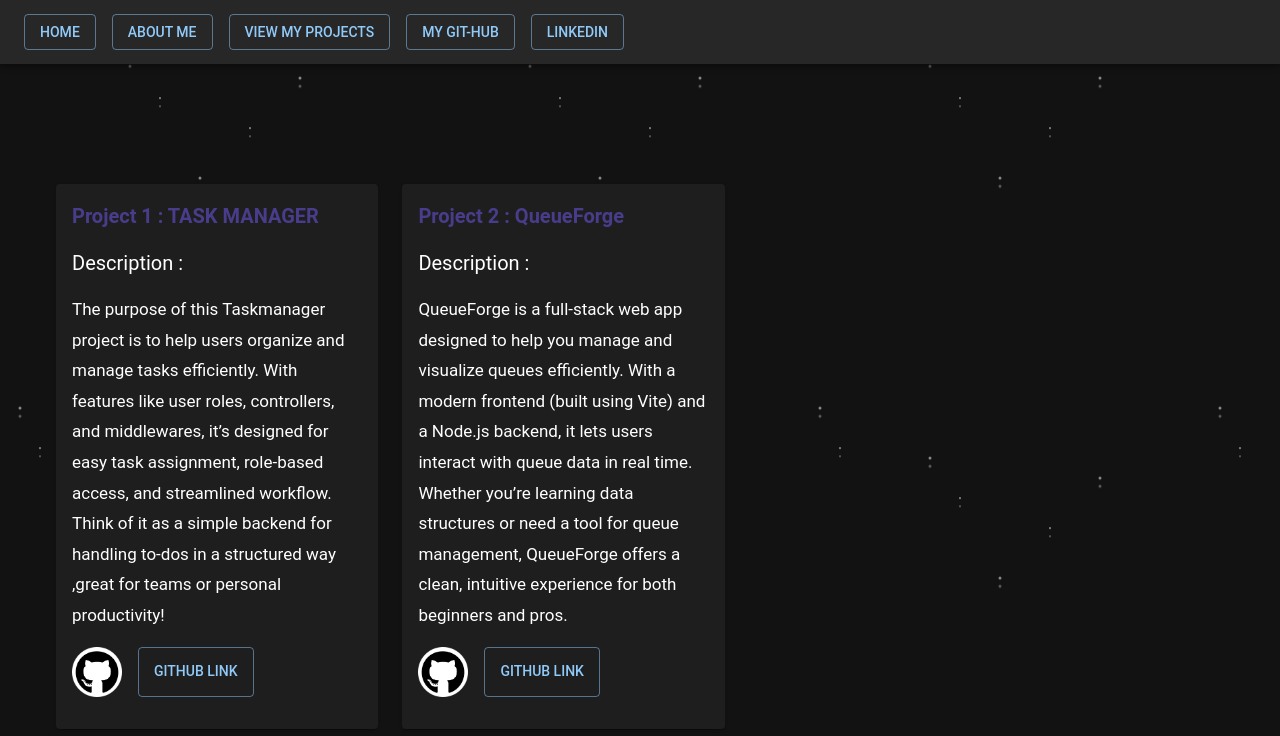
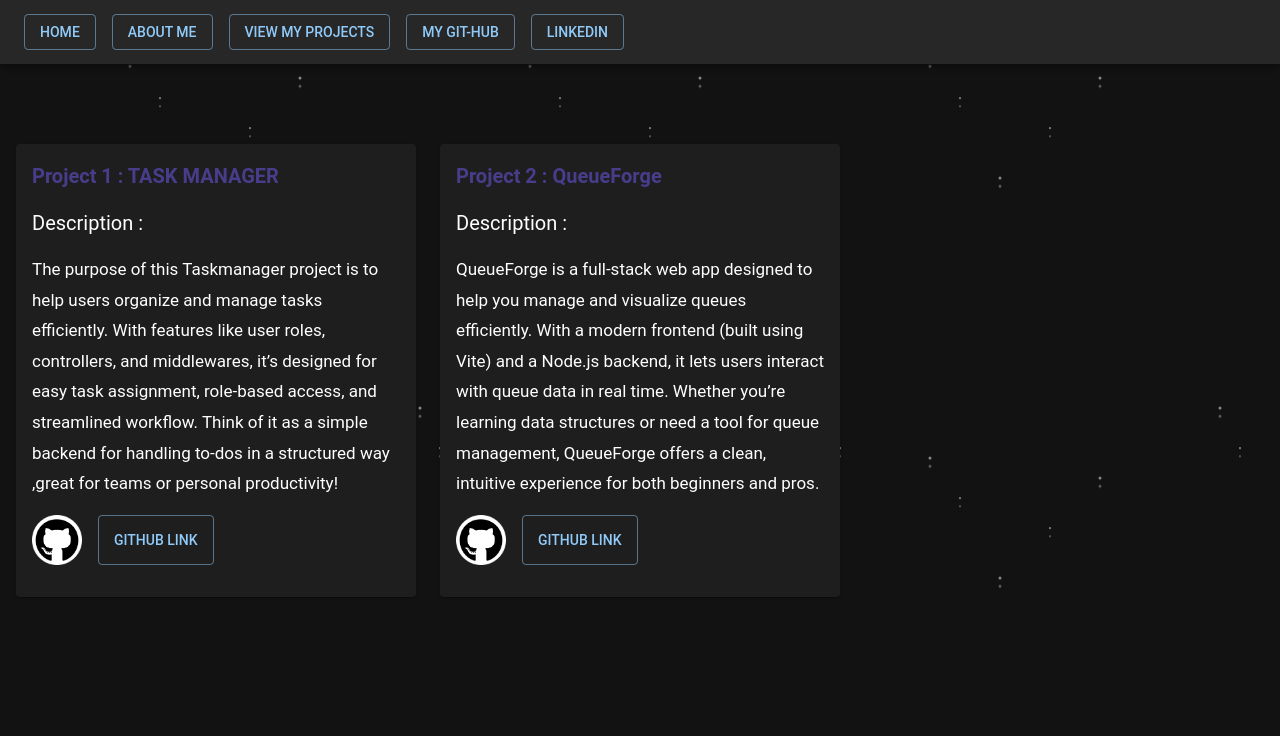
Before and after one commit to VineetMelavanki/My-Portfolio, a React (Vite) app: page /My-Projects in a window 1280 px wide. Shown: the top 736 px of the page. Built offline with nearby package versions, Linux system fonts and the light colour scheme.

Commit message:
Made chnages

```diff
--- a/src/Pages/Home.jsx
+++ b/src/Pages/Home.jsx
@@ -2,7 +2,7 @@ import {Typography,Box,Button,Paper} from "@mui/material"
 import IMAGE from "../assets/myimage.png"
 export default function Home(){
     return(
-        <Box  sx={{display:"flex",gap:4, justifyContent:"center",alignItems:"flex-start",p:{sm:2,md:5},width:{xs:"100%",sm:"80%",md:"60%"}}}>
+        <Box  sx={{display:"flex",gap:4, justifyContent:"center",alignItems:"flex-start"}}>
         <Box sx={{display:"flex",flexDirection:"column",gap:3}}>
          <Paper sx={{
             width:1000,
--- a/src/Pages/Project.jsx
+++ b/src/Pages/Project.jsx
@@ -8,8 +8,6 @@ export default function Projects(){
             alignItems:"flex-start",
             justifyContent:"flex-start",
             gap:3,
-            width:{xs:"100%", sm:"80%",md:"60%"},
-            p:{sm:2,md:5}
             }}>
          <Paper sx={{
             width:400,
```
